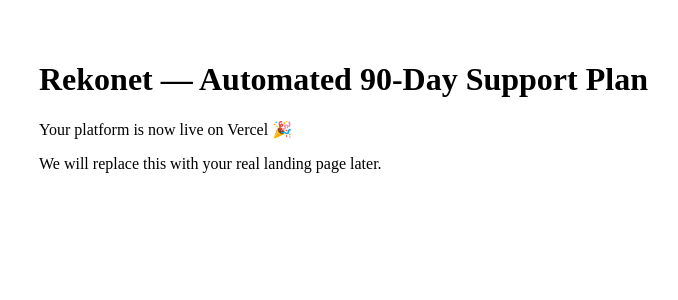
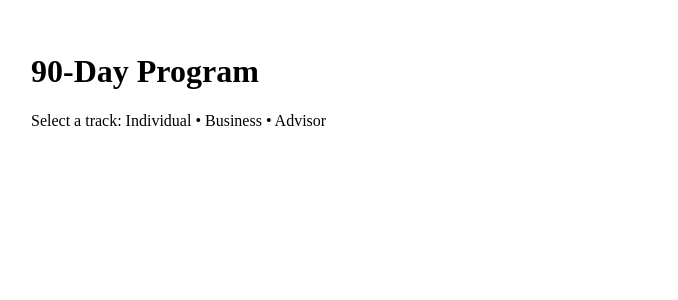
Before and after one commit to an170787-rekonet/rekonet, a Next.js app: page / in a window 1280 px wide. Shown: the top 300 px of the page, without its empty margins (1-679 px from the left). Built offline with nearby package versions, Linux system fonts and the light colour scheme.

Commit message:
Update page.tsx

```diff
--- a/app/page.tsx
+++ b/app/page.tsx
@@ -1,9 +1,8 @@
-export default function Home() {
+export default function Program() {
   return (
-    <main style={{ padding: 40 }}>
-      <h1>Rekonet — Automated 90-Day Support Plan</h1>
-      <p>Your platform is now live on Vercel 🎉</p>
-      <p>We will replace this with your real landing page later.</p>
+    <main style={{ padding: 32 }}>
+      <h1>90‑Day Program</h1>
+      <p>Select a track: Individual • Business • Advisor</p>
     </main>
   );
 }
```
